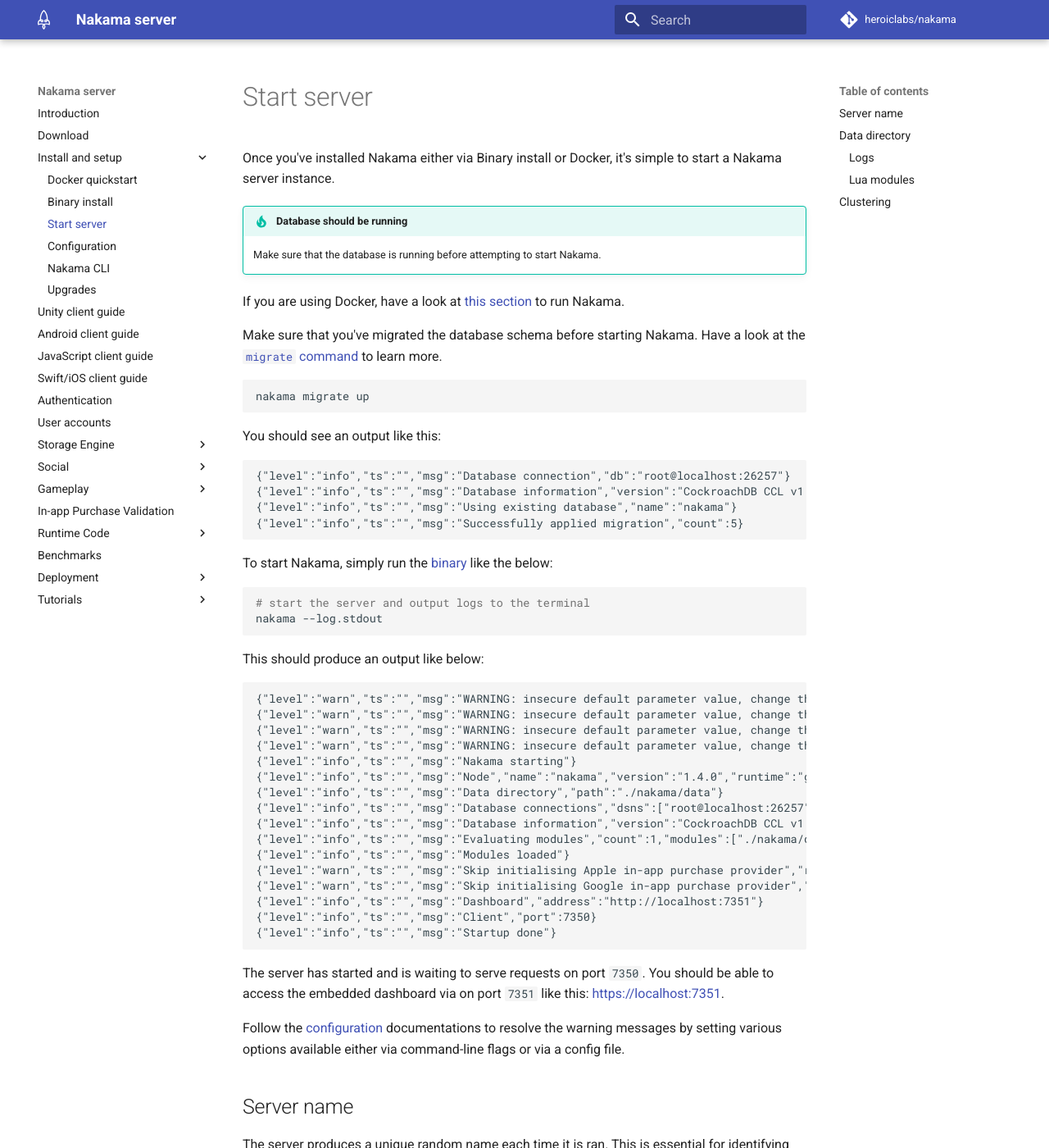
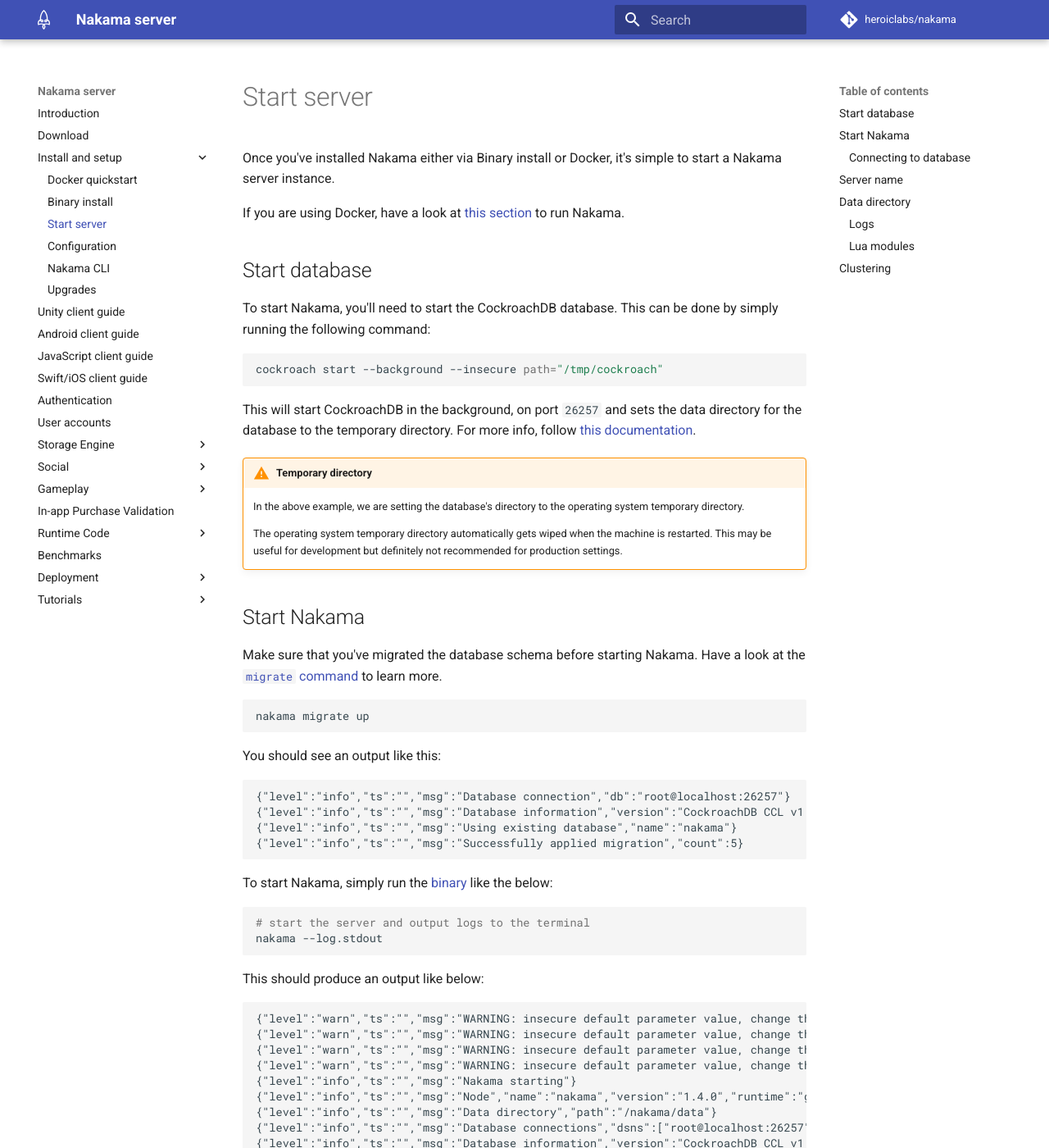
Before and after one commit to heroiclabs/nakama-docs, an MkDocs documentation site: the page built from docs/install-start-server.md, in a window 1280 px wide and 1400 px high. Shown: the whole window at 82% size. Built offline with MkDocs 1.6.1 and Material for MkDocs 9.7.7, drawn with Linux system fonts in a browser that asks for light colours; comment, search, counter and statistics services are not loaded; old or Windows-style settings are respelled for this version of MkDocs; some of the changed text lies outside the part shown.

Commit message:
Add docs about database and secure mode

````diff
--- a/docs/install-start-server.md
+++ b/docs/install-start-server.md
@@ -2,10 +2,24 @@
 
 Once you've installed Nakama either via Binary install or Docker, it's simple to start a Nakama server instance.
 
-!!! tip "Database should be running"
-    Make sure that the database is running before attempting to start Nakama.
+If you are using Docker, have a look at [this section](install-docker-quickstart.md#running-nakama) to run Nakama.
 
-If you are using Docker, have a look at [this section](install-docker-quickstart.md#running-nakama) to run Nakama.
+## Start database
+
+To start Nakama, you'll need to start the CockroachDB database. This can be done by simply running the following command:
+
+```sh
+cockroach start --background --insecure path="/tmp/cockroach"
+```
+
+This will start CockroachDB in the background, on port `26257` and sets the data directory for the database to the temporary directory. For more info, follow [this documentation](https://www.cockroachlabs.com/docs/stable/start-a-local-cluster.html).
+
+!!! warning "Temporary directory"
+    In the above example, we are setting the database's directory to the operating system temporary directory.
+
+    The operating system temporary directory automatically gets wiped when the machine is restarted. This may be useful for development but definitely not recommended for production settings.
+
+## Start Nakama
 
 Make sure that you've migrated the database schema before starting Nakama. Have a look at the [`migrate` command](install-server-cli.md#migrate) to learn more.
 
@@ -37,10 +51,10 @@
 {"level":"warn","ts":"","msg":"WARNING: insecure default parameter value, change this for production!","param":"runtime.http_key"}
 {"level":"info","ts":"","msg":"Nakama starting"}
 {"level":"info","ts":"","msg":"Node","name":"nakama","version":"1.4.0","runtime":"go1.9"}
-{"level":"info","ts":"","msg":"Data directory","path":"./nakama/data"}
+{"level":"info","ts":"","msg":"Data directory","path":"/nakama/data"}
 {"level":"info","ts":"","msg":"Database connections","dsns":["root@localhost:26257"]}
 {"level":"info","ts":"","msg":"Database information","version":"CockroachDB CCL v1.1.2"}
-{"level":"info","ts":"","msg":"Evaluating modules","count":1,"modules":["./nakama/data/modules/pokeapi.lua"]}
+{"level":"info","ts":"","msg":"Evaluating modules","count":1,"modules":["/nakama/data/modules/pokeapi.lua"]}
 {"level":"info","ts":"","msg":"Modules loaded"}
 {"level":"warn","ts":"","msg":"Skip initialising Apple in-app purchase provider","reason":"Missing password"}
 {"level":"warn","ts":"","msg":"Skip initialising Google in-app purchase provider","reason":"Missing package name"}
@@ -54,13 +68,29 @@
 
 Follow the [configuration](install-configuration.md) documentations to resolve the warning messages by setting various options available either via command-line flags or via a config file.
 
+### Connecting to database
+
+By default, Nakama tries to connect to the database running on the local machine. If this is not the case, you'll need to tell Nakama the address of the database:
+
+```sh
+# Don't forget to migrate the database schema first!
+nakama migrate up --database.address "username@database-host:port"
+nakama --database.address "username@database-host:port"
+```
+
+If you are running the database in the secure mode (unlike above), you'll need to pass the certificate information to Nakama like this:
+
+```sh
+nakama --database.address "username@database-host:port/?sslcert=path/to/cert.der&sslkey=path/to/somekey.key.pk8&sslmode=require"
+```
+
 ## Server name
 
 The server produces a unique random name each time it is ran. This is essential for identifying the server when running multiple instances as a cluster on a single node.
 
 If you'd like to set the instance name manually, simply pass that in using command line flags when starting Nakama:
 
-```
+```sh
 nakama --name "nakama1"
 ```
 
@@ -74,13 +104,13 @@
 
 By default Nakama logs messages with level `INFO`, `WARN` and `ERROR`. However for debugging purposes you can turn up the log level:
 
-```
+```sh
 nakama --log.verbose
 ```
 
 If you want to avoid writing the logs to disk (e.g. you use Docker or an orchestration system), simply run Nakama with the following flag:
 
-```
+```sh
 nakama --log.stdout
 ```
 
@@ -90,9 +120,11 @@
 
 By default the Lua modules directory is in the data directory (`./data/modules`). You can override this via a config flag like below:
 
+```sh
+nakama --runtime.path "path/to/modules"
 ```
-nakama --runtime.path path/to/modules
-```
+
+You'll see the list of found and loaded modules when the server starts. In the above example, we have a Lua module called `pokeapi.lua` that is found and evaluated during server startup.
 
 ## Clustering
 
@@ -107,18 +139,18 @@
 
 You can simply start Nakama Enteprise in the same manner as you'd start Nakama Open-source:
 
-```
-nakama --log.stdout --name nakama1
+```sh
+nakama --log.stdout --name "nakama1"
 ```
 
 You can then start a second Nakama server and join the first server like this:
 
-```
-nakama --log.stdout --name nakama2 --cluster.join localhost:7352
+```sh
+nakama --log.stdout --name "nakama2" --cluster.join "localhost:7352"
 ```
 
 If you are running both instances on the same machine:
 
+```sh
+nakama --log.stdout --name "nakama2" --cluster.join "localhost:7352" --socket.port 7360 --dashboard.port 7361 --cluster.gossip_bindport 7362 --cluster.rpc_port 7363
 ```
-nakama --log.stdout --name nakama2 --cluster.join localhost:7352 --socket.port 7360 --dashboard.port 7361 --cluster.gossip_bindport 7362 --cluster.rpc_port 7363
-```
````
